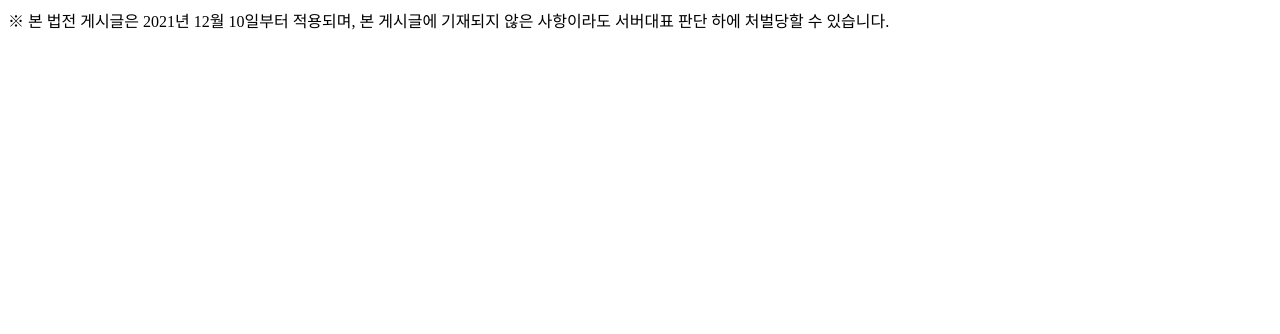
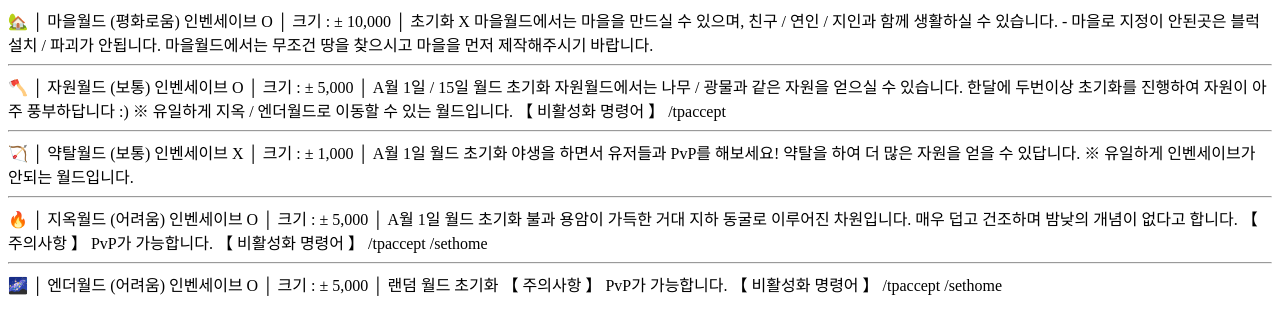
Before and after one commit to Dijeung/MSG_World_Rules, a plain HTML site: page index.html in a window 1280 px wide. Drawn offline with Linux system fonts and the light colour scheme.

Commit message:
Update index.html

```diff
--- a/index.html
+++ b/index.html
@@ -1,5 +1,51 @@
 
 <html>
-※ 본 법전 게시글은 2021년 12월 10일부터 적용되며,
-본 게시글에 기재되지 않은 사항이라도 서버대표 판단 하에 처벌당할 수 있습니다.
+🏡 │ 마을월드 (평화로움)
+인벤세이브 O │ 크기 : ± 10,000 │ 초기화 X
+
+마을월드에서는 마을을 만드실 수 있으며,
+친구 / 연인 / 지인과 함께 생활하실 수 있습니다.
+
+- 마을로 지정이 안된곳은 블럭 설치 / 파괴가 안됩니다.
+마을월드에서는 무조건 땅을 찾으시고 마을을 먼저 제작해주시기 바랍니다.
+<hr />
+🪓 │ 자원월드 (보통)
+인벤세이브 O │ 크기 : ± 5,000 │ A월 1일 / 15일 월드 초기화
+
+자원월드에서는 나무 / 광물과 같은 자원을 얻으실 수 있습니다.
+한달에 두번이상 초기화를 진행하여 자원이 아주 풍부하답니다 :)
+
+※ 유일하게 지옥 / 엔더월드로 이동할 수 있는 월드입니다.
+
+【 비활성화 명령어 】
+/tpaccept
+<hr />
+🏹 │ 약탈월드 (보통)
+인벤세이브 X │ 크기 : ± 1,000 │ A월 1일 월드 초기화
+
+야생을 하면서 유저들과 PvP를 해보세요!
+약탈을 하여 더 많은 자원을 얻을 수 있답니다.
+
+※ 유일하게 인벤세이브가 안되는 월드입니다.
+<hr />
+🔥 │ 지옥월드 (어려움)
+인벤세이브 O │ 크기 : ± 5,000 │ A월 1일 월드 초기화
+
+불과 용암이 가득한 거대 지하 동굴로 이루어진 차원입니다.
+매우 덥고 건조하며 밤낮의 개념이 없다고 합니다.
+
+【 주의사항 】
+PvP가 가능합니다.
+
+【 비활성화 명령어 】
+/tpaccept /sethome
+<hr />
+🌌 │ 엔더월드 (어려움)
+인벤세이브 O │ 크기 : ± 5,000 │ 랜덤 월드 초기화
+
+【 주의사항 】
+PvP가 가능합니다.
+
+【 비활성화 명령어 】
+/tpaccept /sethome
 </html>
```
